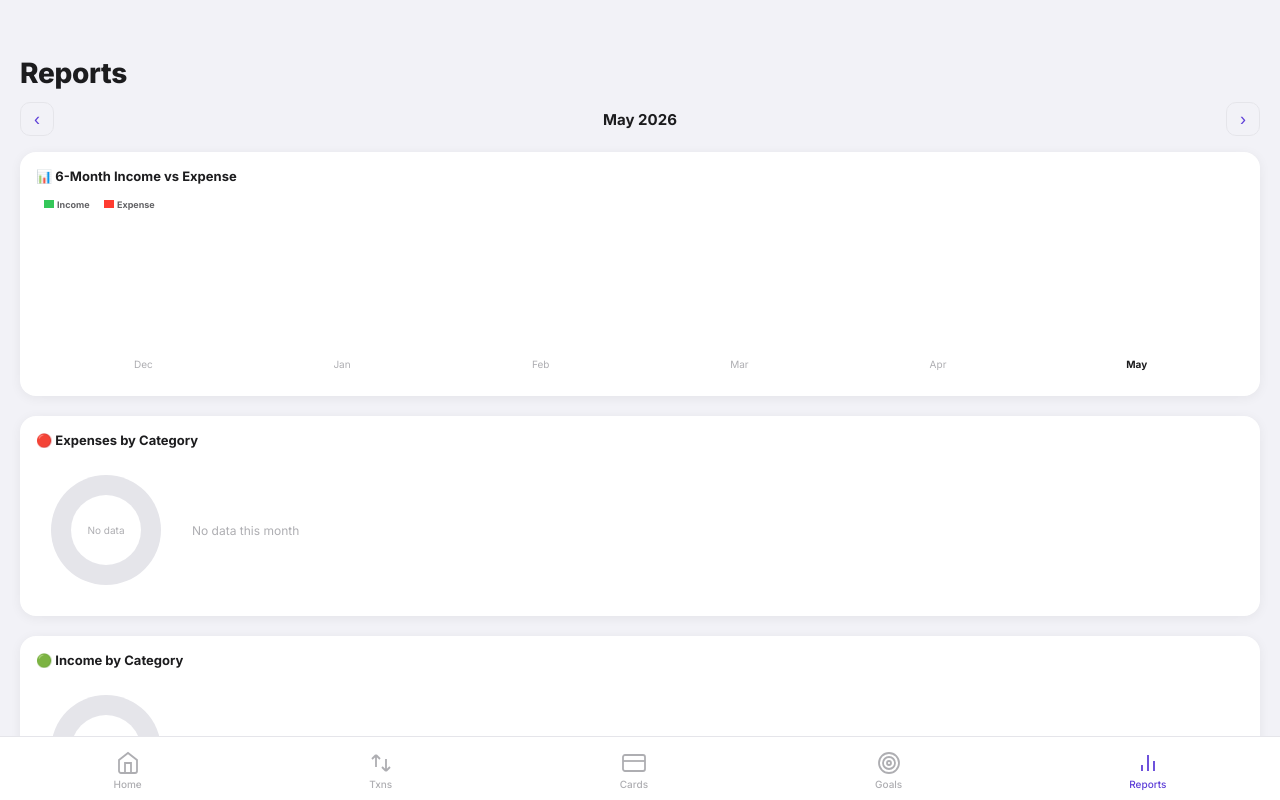
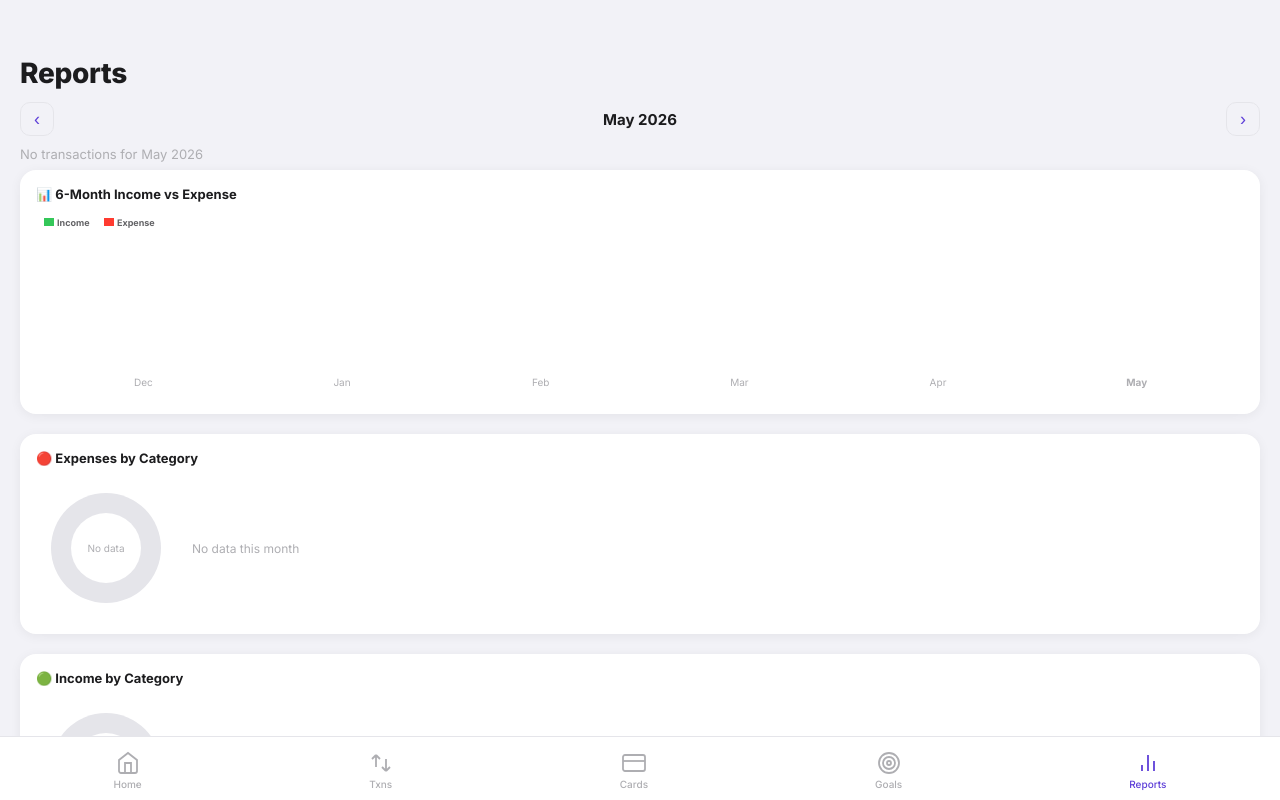
Before and after one commit to alags3280/malia, a plain HTML site: page index.html in a window 1280 px wide. Both pictures are taken after a click on the button "Reports". Drawn offline with Linux system fonts and the light colour scheme.

Commit message:
Update index.html

```diff
--- a/index.html
+++ b/index.html
@@ -7,7 +7,7 @@
 <meta name="apple-mobile-web-app-status-bar-style" content="black-translucent"/>
 <meta name="apple-mobile-web-app-title" content="Malia"/>
 <meta name="theme-color" content="#5E3FD8"/>
-<title>Malia v3.4</title>
+<title>Malia v3.5</title>
 <link href="https://fonts.googleapis.com/css2?family=Inter:wght@400;500;600;700;800;900&display=swap" rel="stylesheet"/>
 <script src="https://cdnjs.cloudflare.com/ajax/libs/pdf.js/3.11.174/pdf.min.js"></script>
 <style>
@@ -247,7 +247,7 @@ select.fi option{background:#fff}
 <div id="pg-home" class="pg on">
   <div class="home-hdr">
     <div>
-      <div class="home-greet">Welcome back 👋 <span style="font-size:10px;background:var(--vil);color:var(--vi);font-weight:700;padding:2px 7px;border-radius:99px;vertical-align:middle;">v3.4</span></div>
+      <div class="home-greet">Welcome back 👋 <span style="font-size:10px;background:var(--vil);color:var(--vi);font-weight:700;padding:2px 7px;border-radius:99px;vertical-align:middle;">v3.5</span></div>
       <div class="home-name">Hi, <span id="hName">Alags</span>! ⭐</div>
     </div>
     <div class="home-btns">
@@ -387,11 +387,13 @@ select.fi option{background:#fff}
     <div><div class="ph-title">Reports</div></div>
   </div>
   <!-- Month selector -->
-  <div style="display:flex;align-items:center;padding:0 20px 16px;gap:12px;">
+  <div style="display:flex;align-items:center;padding:0 20px 10px;gap:12px;">
     <button onclick="chRptMo(-1)" style="background:var(--bg);border:1px solid var(--bd);border-radius:10px;width:34px;height:34px;font-size:18px;cursor:pointer;display:flex;align-items:center;justify-content:center;color:var(--vi);">‹</button>
     <div style="flex:1;text-align:center;font-size:15px;font-weight:700;color:var(--ink);" id="rptMoLbl"></div>
     <button onclick="chRptMo(1)" style="background:var(--bg);border:1px solid var(--bd);border-radius:10px;width:34px;height:34px;font-size:18px;cursor:pointer;display:flex;align-items:center;justify-content:center;color:var(--vi);">›</button>
   </div>
+  <!-- Monthly summary totals -->
+  <div id="rptMoSummary"></div>
 
   <!-- 6-month bar chart -->
   <div style="margin:0 20px 20px;background:var(--card);border-radius:var(--r);padding:16px;box-shadow:var(--sh);">
@@ -1564,7 +1566,9 @@ function importStatement(overwrite){
     D.txns.push({id:Date.now()+Math.random(),type:t.type,amount:t.amount,category:t.category,note:t.note,date:t.date,source:t.source||''});
     learnCat(t.note,t.category,t.type);
   });
-  autoApplyAlloc();sv();cMod('stmtOv');rHome();if(curPg==='transactions')rTxns();
+  autoApplyAlloc();sv();cMod('stmtOv');rHome();
+  if(curPg==='transactions')rTxns();
+  if(curPg==='reports')rReports();
   showToast('✅ '+toImport.length+' transactions imported from statement!');
 }
 
@@ -2123,30 +2127,54 @@ function drawBarChart(canvasId,months){
   var cv=document.getElementById(canvasId);if(!cv)return;
   var ctx=cv.getContext('2d');
   var dpr=window.devicePixelRatio||1;
-  var W=cv.parentElement.clientWidth-32,H=180;
+  var W=cv.parentElement.clientWidth-32;if(W<10)W=320;
+  var H=180;
   cv.width=W*dpr;cv.height=H*dpr;cv.style.width=W+'px';cv.style.height=H+'px';
   ctx.scale(dpr,dpr);ctx.clearRect(0,0,W,H);
-  var max=Math.max.apply(null,months.map(function(m){return Math.max(m.inc,m.exp,1);}));
-  var pt=10,pb=28,pl=8,pr=8,cH=H-pt-pb;
-  var sW=(W-pl-pr)/6,bW=sW*0.28,gap=sW*0.05;
+  var maxVal=Math.max.apply(null,months.map(function(m){return Math.max(m.inc,m.exp,1);}));
+  var pt=16,pb=28,pl=8,pr=8;
+  var cH=H-pt-pb;
+  var sW=(W-pl-pr)/months.length;
+  var bW=sW*0.28,gap=sW*0.04;
   months.forEach(function(m,i){
+    var isCurrent=(i===months.length-1); // last item = selected month
     var x=pl+i*sW+sW/2;
-    var iH=(m.inc/max)*cH,eH=(m.exp/max)*cH;
+    var iH=maxVal>0?(m.inc/maxVal)*cH:0;
+    var eH=maxVal>0?(m.exp/maxVal)*cH:0;
     // Income bar
-    ctx.fillStyle=i===5?'#34C759':'#d1fae5';
-    if(iH>0){ctx.beginPath();if(ctx.roundRect)ctx.roundRect(x-bW-gap/2,pt+cH-iH,bW,iH,[3,3,0,0]);else ctx.rect(x-bW-gap/2,pt+cH-iH,bW,iH);ctx.fill();}
+    if(iH>0){
+      ctx.fillStyle=isCurrent?'#34C759':'#d1fae5';
+      ctx.beginPath();
+      if(ctx.roundRect)ctx.roundRect(x-bW-gap/2,pt+cH-iH,bW,iH,[3,3,0,0]);
+      else ctx.rect(x-bW-gap/2,pt+cH-iH,bW,iH);
+      ctx.fill();
+    }
     // Expense bar
-    ctx.fillStyle=i===5?'#FF3B30':'#fee2e2';
-    if(eH>0){ctx.beginPath();if(ctx.roundRect)ctx.roundRect(x+gap/2,pt+cH-eH,bW,eH,[3,3,0,0]);else ctx.rect(x+gap/2,pt+cH-eH,bW,eH);ctx.fill();}
-    // Label
-    ctx.fillStyle=i===5?'#1C1C1E':'#AEAEB2';
-    ctx.font=(i===5?'700 ':'400 ')+'10px Inter,sans-serif';
-    ctx.textAlign='center';ctx.fillText(m.lbl,x,H-8);
+    if(eH>0){
+      ctx.fillStyle=isCurrent?'#FF3B30':'#fee2e2';
+      ctx.beginPath();
+      if(ctx.roundRect)ctx.roundRect(x+gap/2,pt+cH-eH,bW,eH,[3,3,0,0]);
+      else ctx.rect(x+gap/2,pt+cH-eH,bW,eH);
+      ctx.fill();
+    }
+    // Amount labels on current month
+    if(isCurrent){
+      ctx.font='bold 8px Inter,sans-serif';ctx.textAlign='center';
+      if(iH>12){ctx.fillStyle='#1B8A3A';ctx.fillText(m.inc>999?(m.inc/1000).toFixed(0)+'k':m.inc.toFixed(0),x-bW/2-gap/2,pt+cH-iH-3);}
+      if(eH>12){ctx.fillStyle='#FF3B30';ctx.fillText(m.exp>999?(m.exp/1000).toFixed(0)+'k':m.exp.toFixed(0),x+bW/2+gap/2,pt+cH-eH-3);}
+    }
+    // Month label
+    ctx.fillStyle=isCurrent?'var(--vi)':'#AEAEB2';
+    ctx.font=(isCurrent?'bold ':'')+'10px Inter,sans-serif';
+    ctx.textAlign='center';
+    ctx.fillText(m.lbl,x,H-8);
   });
   // Legend
-  ctx.font='700 9px Inter,sans-serif';ctx.textAlign='left';
-  ctx.fillStyle='#34C759';ctx.fillRect(pl,4,10,8);ctx.fillStyle='#636366';ctx.fillText('Income',pl+13,12);
-  ctx.fillStyle='#FF3B30';ctx.fillRect(pl+60,4,10,8);ctx.fillStyle='#636366';ctx.fillText('Expense',pl+73,12);
+  ctx.font='bold 9px Inter,sans-serif';ctx.textAlign='left';
+  ctx.fillStyle='#34C759';ctx.fillRect(pl,4,10,8);
+  ctx.fillStyle='#636366';ctx.fillText('Income',pl+13,12);
+  ctx.fillStyle='#FF3B30';ctx.fillRect(pl+60,4,10,8);
+  ctx.fillStyle='#636366';ctx.fillText('Expense',pl+73,12);
 }
 
 function drawDonutFull(canvasId,legendId,catData){
```
